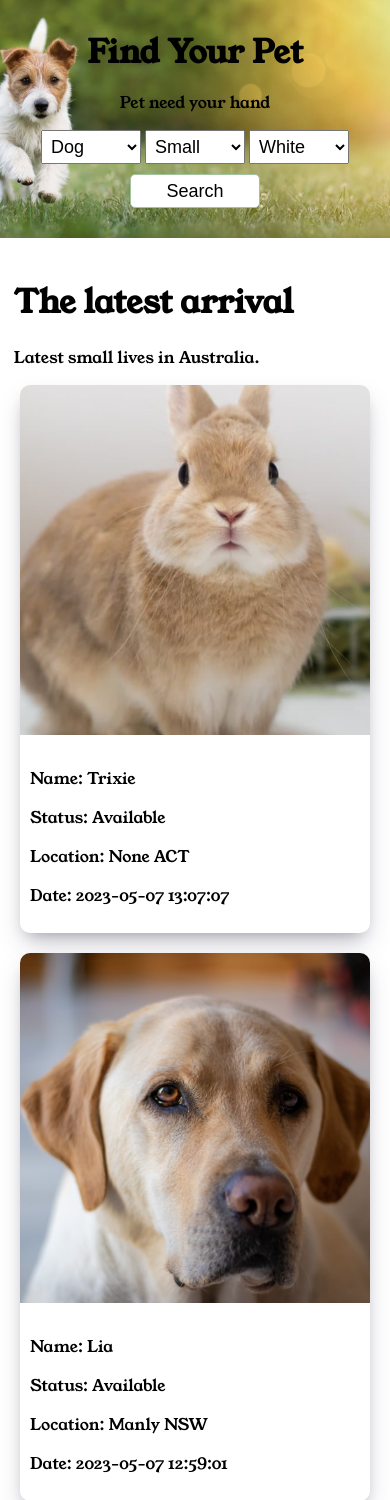
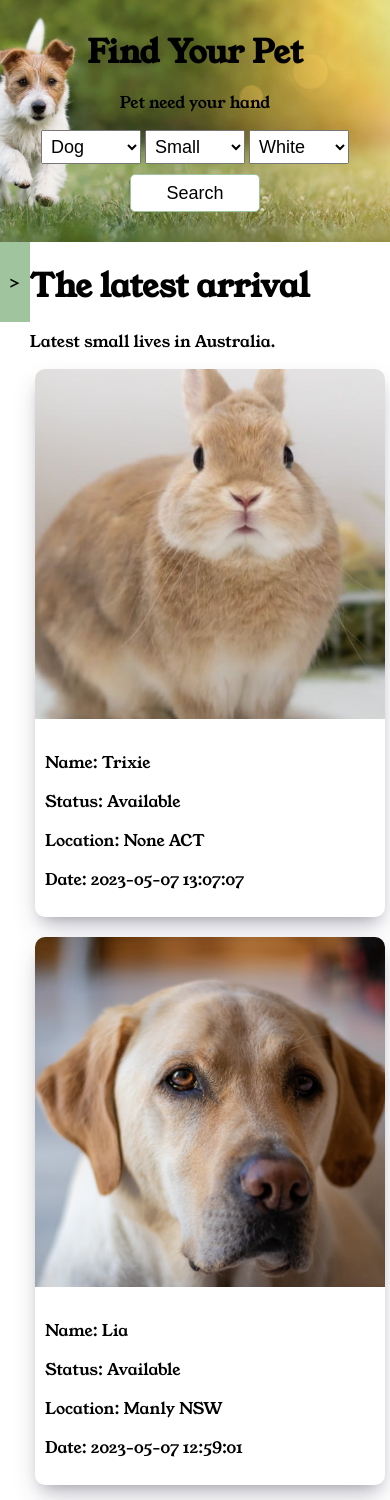
Before and after one commit to kiyohiro0310/SEF_AT, a Django app: page / in a window 390 px wide. Shown: the part 67-1567 px from the top of the page. Run offline with Django 4.2, Linux system fonts and the light colour scheme; data comes from the database, SQL or seed files in the repository.

Commit message:
Modify home and pet list

```diff
--- a/SEF/static/css/Kiyo.css
+++ b/SEF/static/css/Kiyo.css
@@ -36,17 +36,17 @@
     font-size: 18px;
     cursor: pointer;
 }
-#search-pet button {
+#submit {
     margin-top: 10px;
     width: 130px;
-    height: 34px;
+    height: 38px;
     border-radius: 5px;
     border: 1px solid #A0C49D;
     background-color: white;
     cursor: pointer;
     font-size: 18px;
 }
-#search-pet button:hover{
+#submit:hover{
     background-color: #A0C49D;
     border: none;
     color: white;
@@ -79,13 +79,31 @@
     width: 100%;
     display: flex;
     flex-direction: row;
-    padding: 20px 0;
+}
+
+#mobile-menu-button {
+    position: sticky;
+    top: 0;
+    left: 0;
+    width: 30px;
+    height: 80px;
+    background-color: #A0C49D;
+    justify-content: center;
+    align-items: center;
+    z-index: 10;
+    display: none;
 }
 
 #list-menu {
     width: 20%;
     height: fit-content;
     display: flex;
+    flex-direction: column;
+}
+#list-menu-mobile {
+    width: 60%;
+    height: fit-content;
+    display: none;
     flex-direction: column;
 }
 #list-menu div {
@@ -158,4 +176,77 @@
         grid-template-columns: auto;
         gap: 20px;
     }
+    #mobile-menu-button {
+        display: flex;
+    }
+
+#motto {
+    width: 100%;
+    height: 500px;
+    background-color: #618264;
+    color: white;
+    display: flex;
+    flex-direction: column;
+    justify-content: center;
+    align-items: center;
+    text-align: center;
 }
+
+#contact {
+    width: 100%;
+    height: fit-content;
+    padding-bottom: 20px;
+}
+#contact h1, #contact p {
+    padding-left: 30px;
+}
+
+#contact form {
+    width: 100%;
+    max-width: 1000px;
+    margin: auto;
+}
+
+#contact-top {
+    width: 100%;
+    display: flex;
+    flex-direction: row;
+}
+
+#contact-top div, #contact-bottom div {
+    width: 100%;
+    display: flex;
+    flex-direction: column;
+    margin-bottom: 20px;
+}
+
+#contact-bottom {
+    width: 100%;
+    display: flex;
+    flex-direction: column;
+}
+
+#contact input {
+    width: 400px;
+    height: 30px;
+    padding: 5px;
+    font-size: 18px;
+}
+#contact textarea {
+    width: 90%;
+    padding: 5px;
+    font-size: 18px;
+}
+
+@media screen and (max-width: 900px) {
+    #contact-top {
+        flex-direction: column;
+    }
+    #contact input, #contact textarea  {
+        width: 100%;
+    }
+    #contact-top div, #contact-bottom div, #contact-button {
+        width: 85%;
+        margin: auto;
+    }
+}
--- a/SEF/templates/home.html
+++ b/SEF/templates/home.html
@@ -30,14 +30,18 @@
                         <option value="white">White</option>
                     </select>
                 </div>
-                <button type="submit">Search</button>
+                <button id="submit" type="submit">Search</button>
             </form>
         </div>
-
     </div>
 
     <div id="list">
+        <div id="mobile-menu-button">></div>
+
         {% include 'components/list-menu.html' %}
+        <div id="list-menu-mobile">
+            {% include 'components/list-menu.html' %}
+        </div>
         <div id="list-pets">
             <h1>The latest arrival</h1>
             <p>Latest small lives in Australia.</p>
@@ -47,6 +51,41 @@
         </div>
     </div>
 
+    <div id="motto">
+        <h1>We are here to help beloved small lives</h1>
+        <p>Your hand will save lots of animals</p>
+    </div>
+
+    <div id="contact">
+        <h1>Contact</h1>
+        <p>Please don't hesitate to ask question</p>
+        <form action="/contact" method="POST">
+            <div id="contact-top">
+                <div>
+                    <label for="name">Name</label>
+                    <input name="name" id="name" type="text" required>
+                </div>
+                <div>
+                    <label for="email">Email</label>
+                    <input name="email" id="email" type="text" required>
+                </div>
+            </div>
+            <div id="contact-bottom">
+                <div>
+                    <label for="title">Title</label>
+                    <input name="title" id="title" type="text" required>
+                </div>
+                <div>
+                    <label for="question">Question</label>
+                    <textarea name="question" id="question" cols="30" rows="10"></textarea>
+                </div>
+            </div>
+            <div id="contact-button">
+                <button id="submit" type="submit">Submit</button>
+            </div>
+        </form>
+    </div>
+
     {% include 'layout/footer.html' %}
 </body>
 </html>
```
